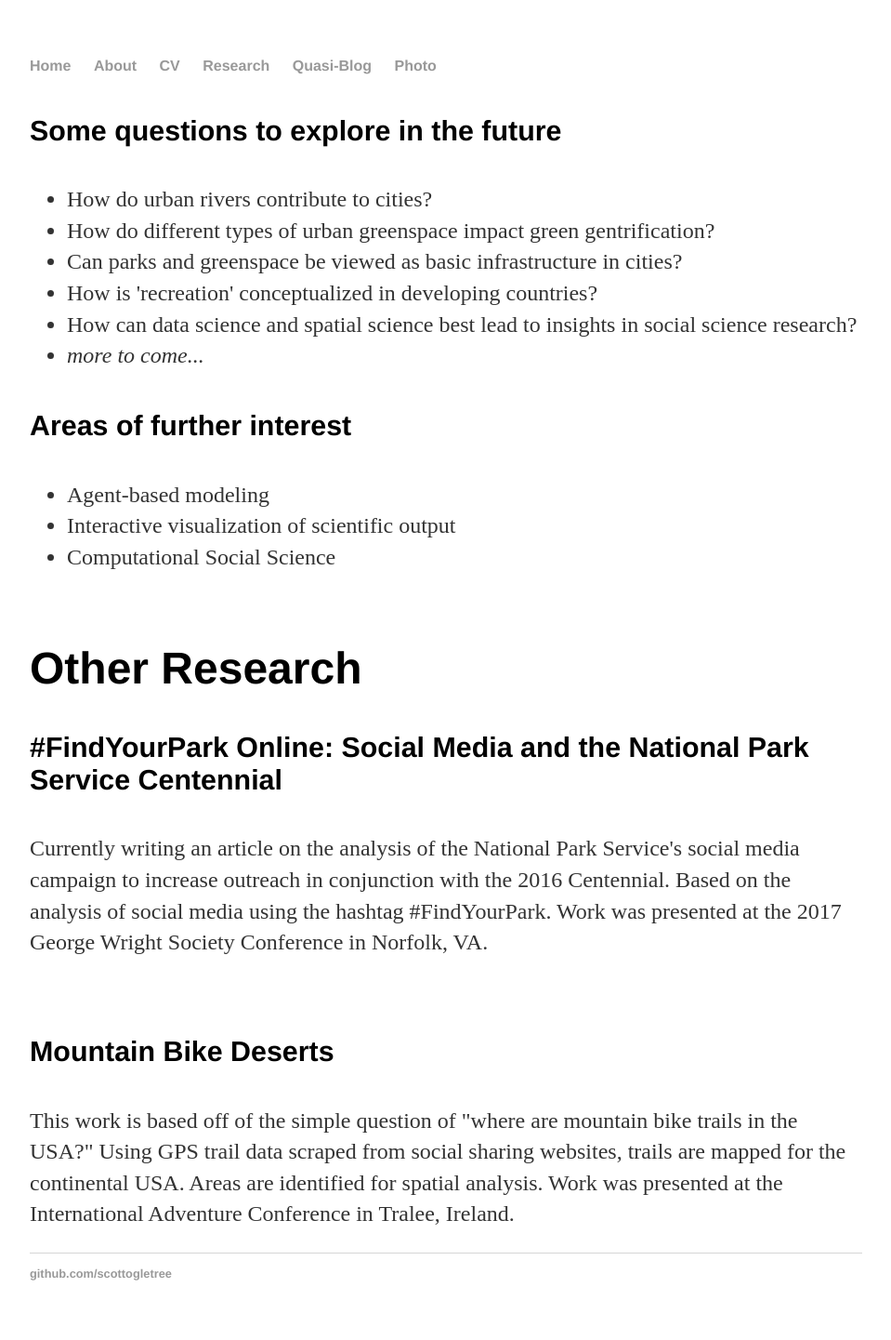
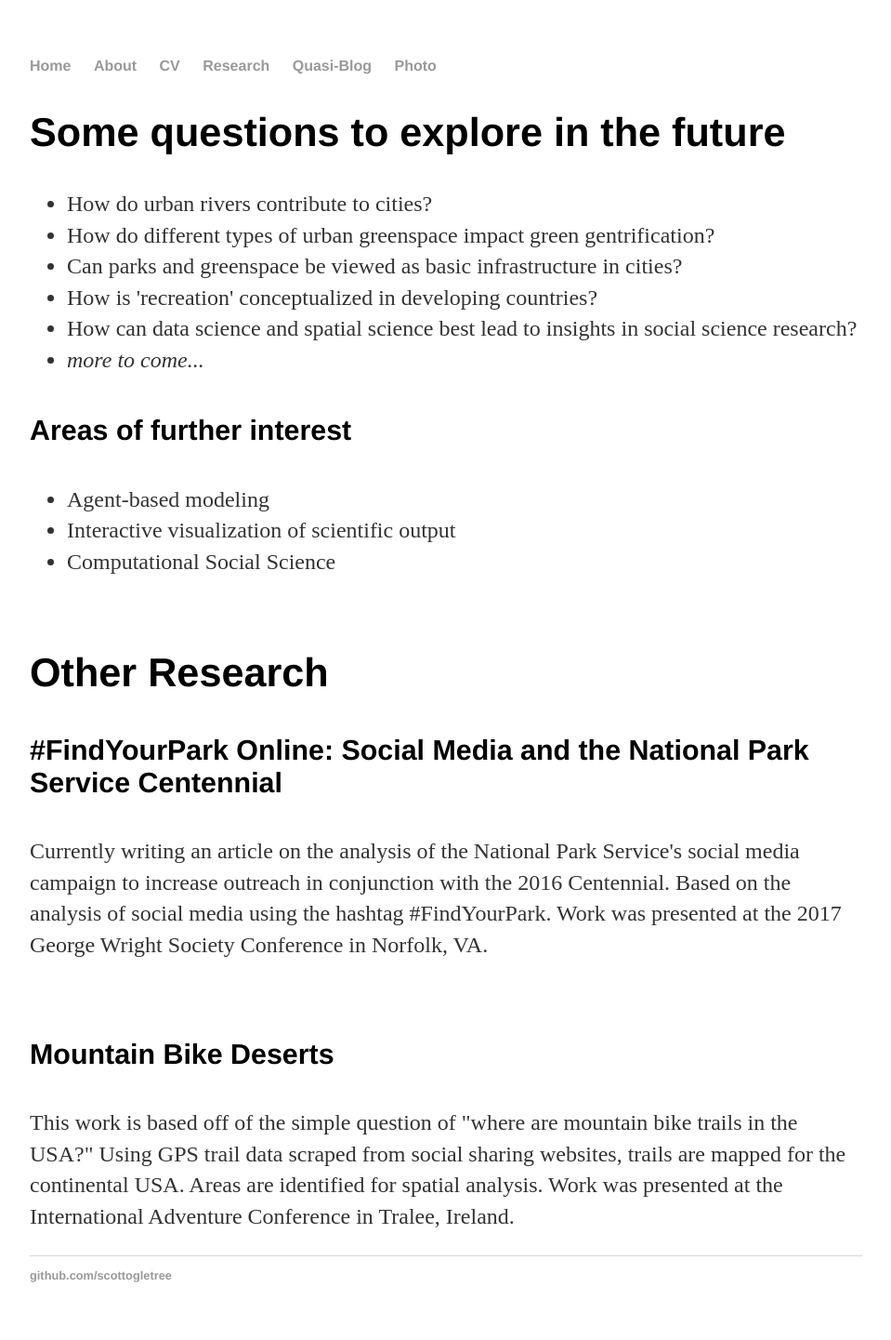
Before and after one commit to scottogletree/ogletrees.github.io, a Jekyll site: the page built from research/other_research.html, in a window 1280 px wide. Shown: the whole page at 93% size, without its empty margins (160-1119 px from the left). Built offline with Jekyll 4.4.1, drawn with Linux system fonts in a browser that asks for light colours.

Commit message:
headings

```diff
--- a/research/other_research.html
+++ b/research/other_research.html
@@ -4,7 +4,7 @@ title: Research - Other - S Ogletree
 ---
 
 
-<h4>Some questions to explore in the future</h3>
+<h2>Some questions to explore in the future</h2>
 <ul>
   <li>How do urban rivers contribute to cities?</li>
   <li>How do different types of urban greenspace impact green gentrification?</li>
@@ -13,16 +13,16 @@ title: Research - Other - S Ogletree
   <li>How can data science and spatial science best lead to insights in social science research?</li>
       <li><em>more to come...</em></li>
 </ul>
-<h4>Areas of further interest</h3>
+<h4>Areas of further interest</h4>
 <ul>
   <li>Agent-based modeling</li>
   <li>Interactive visualization of scientific output</li>
   <li>Computational Social Science</li>
 </ul>
 <br>
-      <h1>Other Research</h1>
-<h4>#FindYourPark Online: Social Media and the National Park Service Centennial</h3>
+      <h2>Other Research</h2>
+<h4>#FindYourPark Online: Social Media and the National Park Service Centennial</h4>
 <p>Currently writing an article on the analysis of the National Park Service's social media campaign to increase outreach in conjunction with the 2016 Centennial. Based on the analysis of social media using the hashtag #FindYourPark. Work was presented at the 2017 George Wright Society Conference in Norfolk, VA.</p>
 <br>
-<h4>Mountain Bike Deserts</h3>
+<h4>Mountain Bike Deserts</h4>
 <p>This work is based off of the simple question of "where are mountain bike trails in the USA?" Using GPS trail data scraped from social sharing websites, trails are mapped for the continental USA. Areas are identified for spatial analysis. Work was presented at the International Adventure Conference  in Tralee, Ireland.</p>
```
